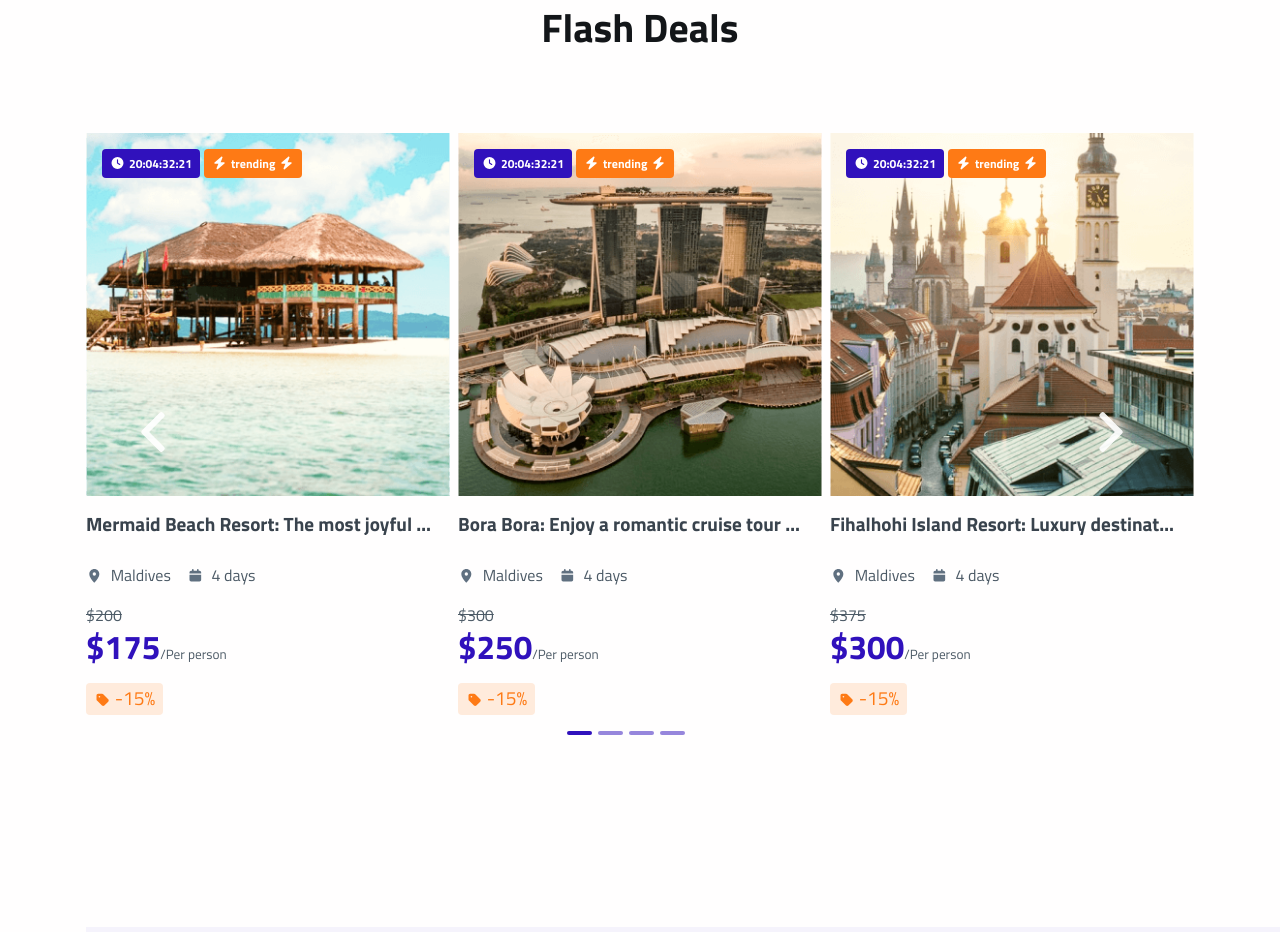
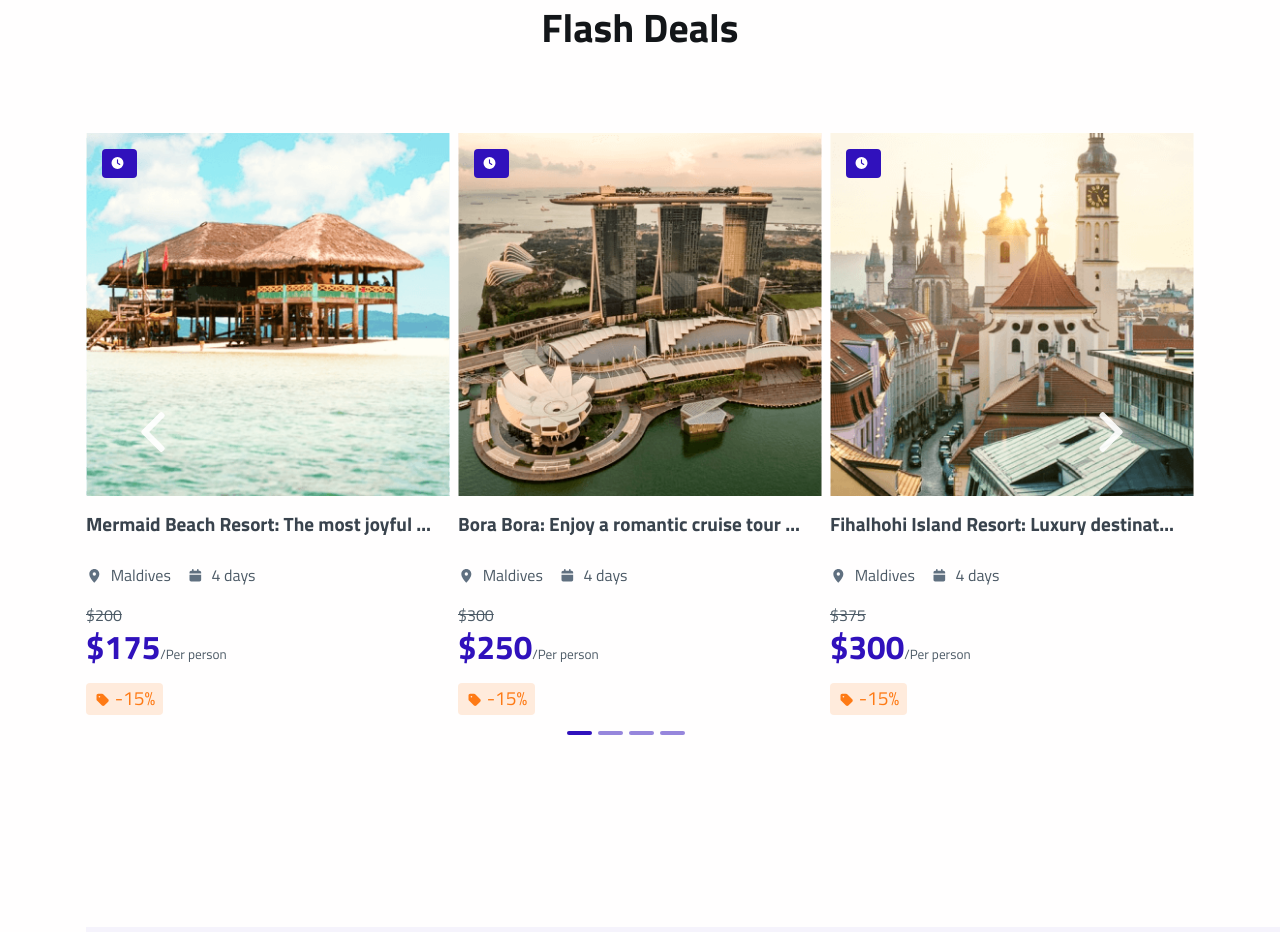
Before and after one commit to adevotus/Landing-maktaba, a plain HTML site: page index.html in a window 1280 px wide. Shown: the part 907-1839 px from the top of the page. Drawn offline with Linux system fonts and the light colour scheme.

Commit message:
new features

```diff
--- a/index.html
+++ b/index.html
@@ -190,7 +190,7 @@
                     <div class="row h-100 align-items-center g-2">
                       <div class="col-md-6 mb-3 mb-md-0 h-100">
                         <div class="card card-span h-100 text-white"><img class="img-fluid h-100" src="assets/img/gallery/maldives.png" alt="..." />
-                          <div class="card-img-overlay ps-0"><span class="badge bg-primary ms-3 me-1 p-2"><i class="fas fa-clock me-1"></i></span><span class="badge bg-secondary p-2"></div>
+                          <div class="card-img-overlay ps-0"><span class="badge bg-primary ms-3 me-1 p-2"><i class="fas fa-clock me-1"></i></span></div>
                           <div class="card-body ps-0">
                             <h5 class="fw-bold text-1000 mb-4 text-truncate">Mermaid Beach Resort: The most joyful way to spend your holiday</h5>
                             <div class="d-flex align-items-center justify-content-start"><span class="text-800 fs--1 me-2"><i class="fas fa-map-marker-alt"></i></span><span class="text-900 me-3">Maldives</span><span class="text-800 fs--1 me-2"><i class="fas fa-calendar"></i></span><span class="text-900">4 days</span></div>
@@ -201,7 +201,7 @@
                       </div>
                       <div class="col-md-6 mb-3 mb-md-0 h-100">
                         <div class="card card-span h-100 text-white"><img class="img-fluid h-100" src="assets/img/gallery/cinnamon.png" alt="..." />
-                          <div class="card-img-overlay ps-0"><span class="badge bg-primary ms-3 me-1 p-2"><i class="fas fa-clock me-1"></i></span><span class="badge bg-secondary p-2"></span></div>
+                          <div class="card-img-overlay ps-0"><span class="badge bg-primary ms-3 me-1 p-2"><i class="fas fa-clock me-1"></i></span></div>
                           <div class="card-body ps-0">
                             <h5 class="fw-bold text-1000 mb-4 text-truncate">Bora Bora: Enjoy a romantic cruise tour of at the sunny side of life</h5>
                             <div class="d-flex align-items-center justify-content-start"><span class="text-800 fs--1 me-2"><i class="fas fa-map-marker-alt"></i></span><span class="text-900 me-3">Maldives</span><span class="text-800 fs--1 me-2"><i class="fas fa-calendar"></i></span><span class="text-900">4 days</span></div>
@@ -217,7 +217,7 @@
                     <div class="row h-100 align-items-center g-2">
                       <div class="col-md-6 mb-3 mb-md-0 h-100">
                         <div class="card card-span h-100 text-white"><img class="img-fluid h-100" src="assets/img/gallery/maldives.png" alt="..." />
-                          <div class="card-img-overlay ps-0"><span class="badge bg-primary ms-3 me-1 p-2"><i class="fas fa-clock me-1"></i><span>20:04:32:21</span></span><span class="badge bg-secondary p-2"><i class="fas fa-bolt me-1"></i><span>trending</span><i class="fas fa-bolt ms-1"> </i></span></div>
+                          <div class="card-img-overlay ps-0"><span class="badge bg-primary ms-3 me-1 p-2"><i class="fas fa-clock me-1"></i></span></div>
                           <div class="card-body ps-0">
                             <h5 class="fw-bold text-1000 mb-4 text-truncate">Mermaid Beach Resort: The most joyful way to spend your holiday</h5>
                             <div class="d-flex align-items-center justify-content-start"><span class="text-800 fs--1 me-2"><i class="fas fa-map-marker-alt"></i></span><span class="text-900 me-3">Maldives</span><span class="text-800 fs--1 me-2"><i class="fas fa-calendar"></i></span><span class="text-900">4 days</span></div>
@@ -228,7 +228,7 @@
                       </div>
                       <div class="col-md-6 mb-3 mb-md-0 h-100">
                         <div class="card card-span h-100 text-white"><img class="img-fluid h-100" src="assets/img/gallery/cinnamon.png" alt="..." />
-                          <div class="card-img-overlay ps-0"><span class="badge bg-primary ms-3 me-1 p-2"><i class="fas fa-clock me-1"></i><span>20:04:32:21</span></span><span class="badge bg-secondary p-2"><i class="fas fa-bolt me-1"></i><span>trending</span><i class="fas fa-bolt ms-1"> </i></span></div>
+                          <div class="card-img-overlay ps-0"><span class="badge bg-primary ms-3 me-1 p-2"><i class="fas fa-clock me-1"></i></span></div>
                           <div class="card-body ps-0">
                             <h5 class="fw-bold text-1000 mb-4 text-truncate">Bora Bora: Enjoy a romantic cruise tour of at the sunny side of life</h5>
                             <div class="d-flex align-items-center justify-content-start"><span class="text-800 fs--1 me-2"><i class="fas fa-map-marker-alt"></i></span><span class="text-900 me-3">Maldives</span><span class="text-800 fs--1 me-2"><i class="fas fa-calendar"></i></span><span class="text-900">4 days</span></div>
@@ -255,7 +255,7 @@
                       </div>
                       <div class="col-md-6 mb-3 mb-md-0 h-100">
                         <div class="card card-span h-100 text-white"><img class="img-fluid h-100" src="assets/img/gallery/cinnamon.png" alt="..." />
-                          <div class="card-img-overlay ps-0"><span class="badge bg-primary ms-3 me-1 p-2"><i class="fas fa-clock me-1"></i><span>20:04:32:21</span></span><span class="badge bg-secondary p-2"><i class="fas fa-bolt me-1"></i><span>trending</span><i class="fas fa-bolt ms-1"> </i></span></div>
+                          <div class="card-img-overlay ps-0"><span class="badge bg-primary ms-3 me-1 p-2"><i class="fas fa-clock me-1"></i></span></div>
                           <div class="card-body ps-0">
                             <h5 class="fw-bold text-1000 mb-4 text-truncate">Bora Bora: Enjoy a romantic cruise tour of at the sunny side of life</h5>
                             <div class="d-flex align-items-center justify-content-start"><span class="text-800 fs--1 me-2"><i class="fas fa-map-marker-alt"></i></span><span class="text-900 me-3">Maldives</span><span class="text-800 fs--1 me-2"><i class="fas fa-calendar"></i></span><span class="text-900">4 days</span></div>
@@ -271,7 +271,7 @@
                     <div class="row h-100 align-items-center g-2">
                       <div class="col-md-6 mb-3 mb-md-0 h-100">
                         <div class="card card-span h-100 text-white"><img class="img-fluid h-100" src="assets/img/gallery/maldives.png" alt="..." />
-                          <div class="card-img-overlay ps-0"><span class="badge bg-primary ms-3 me-1 p-2"><i class="fas fa-clock me-1"></i><span>20:04:32:21</span></span><span class="badge bg-secondary p-2"><i class="fas fa-bolt me-1"></i><span>trending</span><i class="fas fa-bolt ms-1"> </i></span></div>
+                          <div class="card-img-overlay ps-0"><span class="badge bg-primary ms-3 me-1 p-2"><i class="fas fa-clock me-1"></i></span></div>
                           <div class="card-body ps-0">
                             <h5 class="fw-bold text-1000 mb-4 text-truncate">Mermaid Beach Resort: The most joyful way to spend your holiday</h5>
                             <div class="d-flex align-items-center justify-content-start"><span class="text-800 fs--1 me-2"><i class="fas fa-map-marker-alt"></i></span><span class="text-900 me-3">Maldives</span><span class="text-800 fs--1 me-2"><i class="fas fa-calendar"></i></span><span class="text-900">4 days</span></div>
@@ -282,7 +282,7 @@
                       </div>
                       <div class="col-md-6 mb-3 mb-md-0 h-100">
                         <div class="card card-span h-100 text-white"><img class="img-fluid h-100" src="assets/img/gallery/cinnamon.png" alt="..." />
-                          <div class="card-img-overlay ps-0"><span class="badge bg-primary ms-3 me-1 p-2"><i class="fas fa-clock me-1"></i><span>20:04:32:21</span></span><span class="badge bg-secondary p-2"><i class="fas fa-bolt me-1"></i><span>trending</span><i class="fas fa-bolt ms-1"> </i></span></div>
+                          <div class="card-img-overlay ps-0"><span class="badge bg-primary ms-3 me-1 p-2"><i class="fas fa-clock me-1"></i></span></div>
                           <div class="card-body ps-0">
                             <h5 class="fw-bold text-1000 mb-4 text-truncate">Bora Bora: Enjoy a romantic cruise tour of at the sunny side of life</h5>
                             <div class="d-flex align-items-center justify-content-start"><span class="text-800 fs--1 me-2"><i class="fas fa-map-marker-alt"></i></span><span class="text-900 me-3">Maldives</span><span class="text-800 fs--1 me-2"><i class="fas fa-calendar"></i></span><span class="text-900">4 days</span></div>
@@ -336,7 +336,7 @@
                     <div class="row h-100 align-items-center g-2">
                       <div class="col-md-4 mb-3 mb-md-0 h-100">
                         <div class="card card-span h-100 text-white"><img class="img-fluid h-100" src="assets/img/gallery/maldives.png" alt="..." />
-                          <div class="card-img-overlay ps-0"><span class="badge bg-primary ms-3 me-1 p-2"><i class="fas fa-clock me-1"></i><span>20:04:32:21</span></span><span class="badge bg-secondary p-2"><i class="fas fa-bolt me-1"></i><span>trending</span><i class="fas fa-bolt ms-1"> </i></span></div>
+                          <div class="card-img-overlay ps-0"><span class="badge bg-primary ms-3 me-1 p-2"><i class="fas fa-clock me-1"></i></span></div>
                           <div class="card-body ps-0">
                             <h5 class="fw-bold text-1000 mb-4 text-truncate">Mermaid Beach Resort: The most joyful way to spend your holiday</h5>
                             <div class="d-flex align-items-center justify-content-start"><span class="text-800 fs--1 me-2"><i class="fas fa-map-marker-alt"></i></span><span class="text-900 me-3">Maldives</span><span class="text-800 fs--1 me-2"><i class="fas fa-calendar"></i></span><span class="text-900">4 days</span></div>
@@ -347,7 +347,7 @@
                       </div>
                       <div class="col-md-4 mb-3 mb-md-0 h-100">
                         <div class="card card-span h-100 text-white"><img class="img-fluid h-100" src="assets/img/gallery/cinnamon.png" alt="..." />
-                          <div class="card-img-overlay ps-0"><span class="badge bg-primary ms-3 me-1 p-2"><i class="fas fa-clock me-1"></i><span>20:04:32:21</span></span><span class="badge bg-secondary p-2"><i class="fas fa-bolt me-1"></i><span>trending</span><i class="fas fa-bolt ms-1"> </i></span></div>
+                          <div class="card-img-overlay ps-0"><span class="badge bg-primary ms-3 me-1 p-2"><i class="fas fa-clock me-1"></i></span></div>
                           <div class="card-body ps-0">
                             <h5 class="fw-bold text-1000 mb-4 text-truncate">Bora Bora: Enjoy a romantic cruise tour of at the sunny side of life</h5>
                             <div class="d-flex align-items-center justify-content-start"><span class="text-800 fs--1 me-2"><i class="fas fa-map-marker-alt"></i></span><span class="text-900 me-3">Maldives</span><span class="text-800 fs--1 me-2"><i class="fas fa-calendar"></i></span><span class="text-900">4 days</span></div>
@@ -358,7 +358,7 @@
                       </div>
                       <div class="col-md-4 mb-3 mb-md-0 h-100">
                         <div class="card card-span h-100 text-white"><img class="img-fluid h-100" src="assets/img/gallery/dhigu.png" alt="..." />
-                          <div class="card-img-overlay ps-0"><span class="badge bg-primary ms-3 me-1 p-2"><i class="fas fa-clock me-1"></i><span>20:04:32:21</span></span><span class="badge bg-secondary p-2"><i class="fas fa-bolt me-1"></i><span>trending</span><i class="fas fa-bolt ms-1"> </i></span></div>
+                          <div class="card-img-overlay ps-0"><span class="badge bg-primary ms-3 me-1 p-2"><i class="fas fa-clock me-1"></i></span></div>
                           <div class="card-body ps-0">
                             <h5 class="fw-bold text-1000 mb-4 text-truncate">Fihalhohi Island Resort: Luxury destination without compromise</h5>
                             <div class="d-flex align-items-center justify-content-start"><span class="text-800 fs--1 me-2"><i class="fas fa-map-marker-alt"></i></span><span class="text-900 me-3">Maldives</span><span class="text-800 fs--1 me-2"><i class="fas fa-calendar"></i></span><span class="text-900">4 days</span></div>
@@ -373,7 +373,7 @@
                     <div class="row h-100 align-items-center g-2">
                       <div class="col-md-4 mb-3 mb-md-0 h-100">
                         <div class="card card-span h-100 text-white"><img class="img-fluid h-100" src="assets/img/gallery/maldives.png" alt="..." />
-                          <div class="card-img-overlay ps-0"><span class="badge bg-primary ms-3 me-1 p-2"><i class="fas fa-clock me-1"></i><span>20:04:32:21</span></span><span class="badge bg-secondary p-2"><i class="fas fa-bolt me-1"></i><span>trending</span><i class="fas fa-bolt ms-1"> </i></span></div>
+                          <div class="card-img-overlay ps-0"><span class="badge bg-primary ms-3 me-1 p-2"><i class="fas fa-clock me-1"></i></span></div>
                           <div class="card-body ps-0">
                             <h5 class="fw-bold text-1000 mb-4 text-truncate">Mermaid Beach Resort: The most joyful way to spend your holiday</h5>
                             <div class="d-flex align-items-center justify-content-start"><span class="text-800 fs--1 me-2"><i class="fas fa-map-marker-alt"></i></span><span class="text-900 me-3">Maldives</span><span class="text-800 fs--1 me-2"><i class="fas fa-calendar"></i></span><span class="text-900">4 days</span></div>
@@ -384,7 +384,7 @@
                       </div>
                       <div class="col-md-4 mb-3 mb-md-0 h-100">
                         <div class="card card-span h-100 text-white"><img class="img-fluid h-100" src="assets/img/gallery/cinnamon.png" alt="..." />
-                          <div class="card-img-overlay ps-0"><span class="badge bg-primary ms-3 me-1 p-2"><i class="fas fa-clock me-1"></i><span>20:04:32:21</span></span><span class="badge bg-secondary p-2"><i class="fas fa-bolt me-1"></i><span>trending</span><i class="fas fa-bolt ms-1"> </i></span></div>
+                          <div class="card-img-overlay ps-0"><span class="badge bg-primary ms-3 me-1 p-2"><i class="fas fa-clock me-1"></i></span></div>
                           <div class="card-body ps-0">
                             <h5 class="fw-bold text-1000 mb-4 text-truncate">Bora Bora: Enjoy a romantic cruise tour of at the sunny side of life</h5>
                             <div class="d-flex align-items-center justify-content-start"><span class="text-800 fs--1 me-2"><i class="fas fa-map-marker-alt"></i></span><span class="text-900 me-3">Maldives</span><span class="text-800 fs--1 me-2"><i class="fas fa-calendar"></i></span><span class="text-900">4 days</span></div>
@@ -395,7 +395,7 @@
                       </div>
                       <div class="col-md-4 mb-3 mb-md-0 h-100">
                         <div class="card card-span h-100 text-white"><img class="img-fluid h-100" src="assets/img/gallery/dhigu.png" alt="..." />
-                          <div class="card-img-overlay ps-0"><span class="badge bg-primary ms-3 me-1 p-2"><i class="fas fa-clock me-1"></i><span>20:04:32:21</span></span><span class="badge bg-secondary p-2"><i class="fas fa-bolt me-1"></i><span>trending</span><i class="fas fa-bolt ms-1"> </i></span></div>
+                          <div class="card-img-overlay ps-0"><span class="badge bg-primary ms-3 me-1 p-2"><i class="fas fa-clock me-1"></i></span></div>
                           <div class="card-body ps-0">
                             <h5 class="fw-bold text-1000 mb-4 text-truncate">Fihalhohi Island Resort: Luxury destination without compromise</h5>
                             <div class="d-flex align-items-center justify-content-start"><span class="text-800 fs--1 me-2"><i class="fas fa-map-marker-alt"></i></span><span class="text-900 me-3">Maldives</span><span class="text-800 fs--1 me-2"><i class="fas fa-calendar"></i></span><span class="text-900">4 days</span></div>
@@ -410,7 +410,7 @@
                     <div class="row h-100 align-items-center g-2">
                       <div class="col-md-4 mb-3 mb-md-0 h-100">
                         <div class="card card-span h-100 text-white"><img class="img-fluid h-100" src="assets/img/gallery/maldives.png" alt="..." />
-                          <div class="card-img-overlay ps-0"><span class="badge bg-primary ms-3 me-1 p-2"><i class="fas fa-clock me-1"></i><span>20:04:32:21</span></span><span class="badge bg-secondary p-2"><i class="fas fa-bolt me-1"></i><span>trending</span><i class="fas fa-bolt ms-1"> </i></span></div>
+                          <div class="card-img-overlay ps-0"><span class="badge bg-primary ms-3 me-1 p-2"><i class="fas fa-clock me-1"></i></span></div>
                           <div class="card-body ps-0">
                             <h5 class="fw-bold text-1000 mb-4 text-truncate">Mermaid Beach Resort: The most joyful way to spend your holiday</h5>
                             <div class="d-flex align-items-center justify-content-start"><span class="text-800 fs--1 me-2"><i class="fas fa-map-marker-alt"></i></span><span class="text-900 me-3">Maldives</span><span class="text-800 fs--1 me-2"><i class="fas fa-calendar"></i></span><span class="text-900">4 days</span></div>
@@ -421,7 +421,7 @@
                       </div>
                       <div class="col-md-4 mb-3 mb-md-0 h-100">
                         <div class="card card-span h-100 text-white"><img class="img-fluid h-100" src="assets/img/gallery/cinnamon.png" alt="..." />
-                          <div class="card-img-overlay ps-0"><span class="badge bg-primary ms-3 me-1 p-2"><i class="fas fa-clock me-1"></i><span>20:04:32:21</span></span><span class="badge bg-secondary p-2"><i class="fas fa-bolt me-1"></i><span>trending</span><i class="fas fa-bolt ms-1"> </i></span></div>
+                          <div class="card-img-overlay ps-0"><span class="badge bg-primary ms-3 me-1 p-2"><i class="fas fa-clock me-1"></i></span></div>
                           <div class="card-body ps-0">
                             <h5 class="fw-bold text-1000 mb-4 text-truncate">Bora Bora: Enjoy a romantic cruise tour of at the sunny side of life</h5>
                             <div class="d-flex align-items-center justify-content-start"><span class="text-800 fs--1 me-2"><i class="fas fa-map-marker-alt"></i></span><span class="text-900 me-3">Maldives</span><span class="text-800 fs--1 me-2"><i class="fas fa-calendar"></i></span><span class="text-900">4 days</span></div>
@@ -432,7 +432,7 @@
                       </div>
                       <div class="col-md-4 mb-3 mb-md-0 h-100">
                         <div class="card card-span h-100 text-white"><img class="img-fluid h-100" src="assets/img/gallery/dhigu.png" alt="..." />
-                          <div class="card-img-overlay ps-0"><span class="badge bg-primary ms-3 me-1 p-2"><i class="fas fa-clock me-1"></i><span>20:04:32:21</span></span><span class="badge bg-secondary p-2"><i class="fas fa-bolt me-1"></i><span>trending</span><i class="fas fa-bolt ms-1"> </i></span></div>
+                          <div class="card-img-overlay ps-0"><span class="badge bg-primary ms-3 me-1 p-2"><i class="fas fa-clock me-1"></i></span></div>
                           <div class="card-body ps-0">
                             <h5 class="fw-bold text-1000 mb-4 text-truncate">Fihalhohi Island Resort: Luxury destination without compromise</h5>
                             <div class="d-flex align-items-center justify-content-start"><span class="text-800 fs--1 me-2"><i class="fas fa-map-marker-alt"></i></span><span class="text-900 me-3">Maldives</span><span class="text-800 fs--1 me-2"><i class="fas fa-calendar"></i></span><span class="text-900">4 days</span></div>
@@ -447,7 +447,7 @@
                     <div class="row h-100 align-items-center g-2">
                       <div class="col-md-4 mb-3 mb-md-0 h-100">
                         <div class="card card-span h-100 text-white"><img class="img-fluid h-100" src="assets/img/gallery/maldives.png" alt="..." />
-                          <div class="card-img-overlay ps-0"><span class="badge bg-primary ms-3 me-1 p-2"><i class="fas fa-clock me-1"></i><span>20:04:32:21</span></span><span class="badge bg-secondary p-2"><i class="fas fa-bolt me-1"></i><span>trending</span><i class="fas fa-bolt ms-1"> </i></span></div>
+                          <div class="card-img-overlay ps-0"><span class="badge bg-primary ms-3 me-1 p-2"><i class="fas fa-clock me-1"></i></span></div>
                           <div class="card-body ps-0">
                             <h5 class="fw-bold text-1000 mb-4 text-truncate">Mermaid Beach Resort: The most joyful way to spend your holiday</h5>
                             <div class="d-flex align-items-center justify-content-start"><span class="text-800 fs--1 me-2"><i class="fas fa-map-marker-alt"></i></span><span class="text-900 me-3">Maldives</span><span class="text-800 fs--1 me-2"><i class="fas fa-calendar"></i></span><span class="text-900">4 days</span></div>
```
